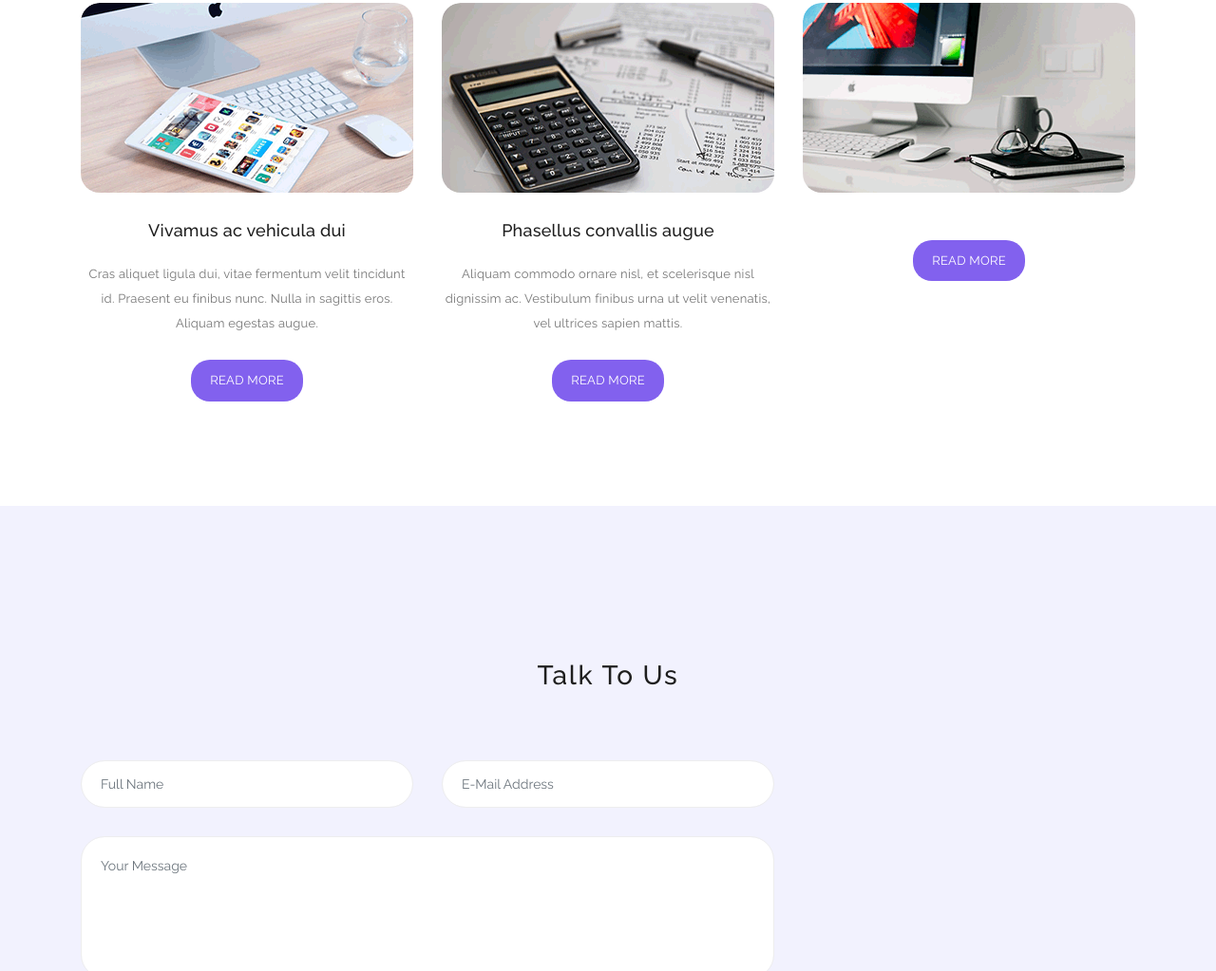
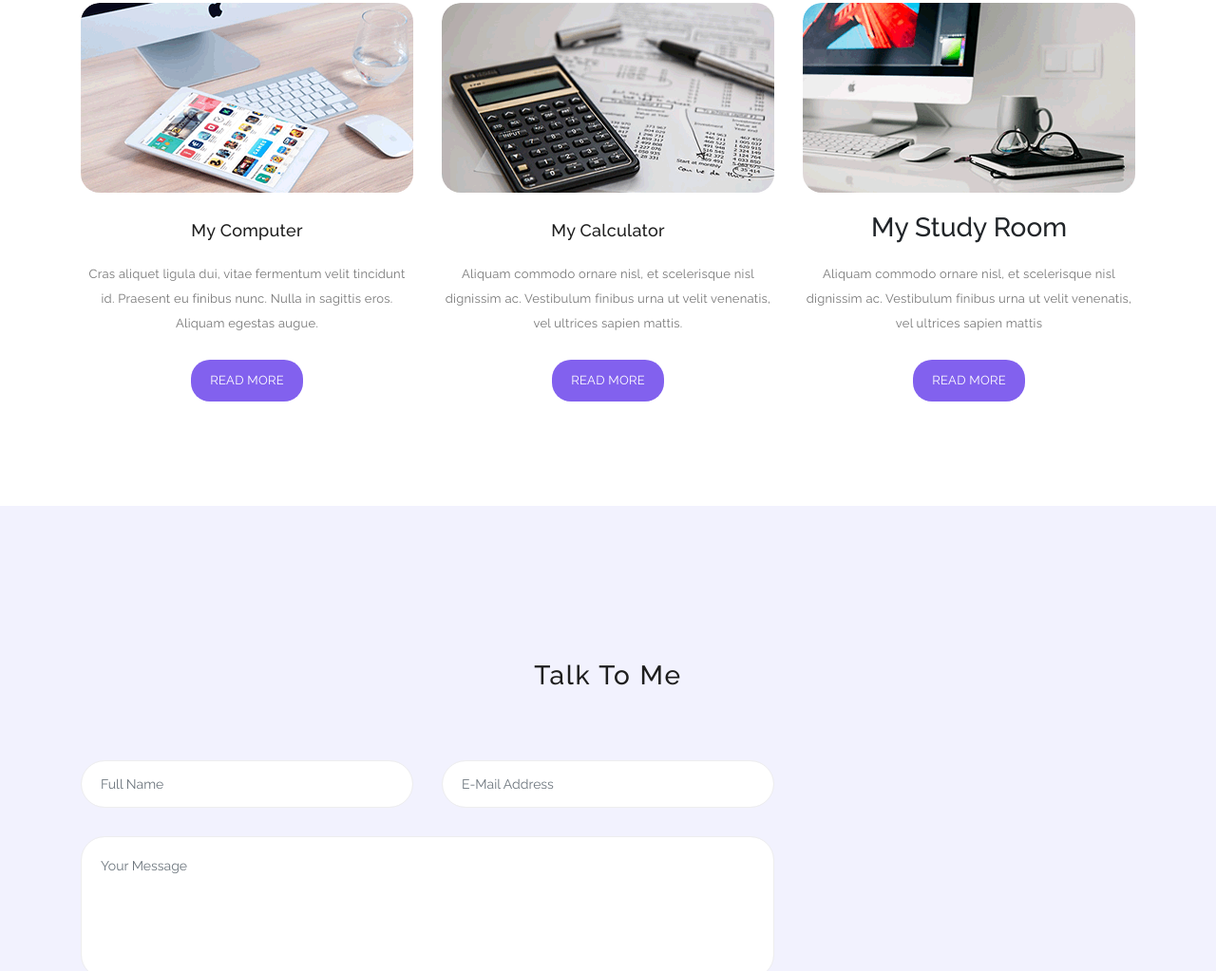
Before and after one commit to Emon-khan187/Robiul-Sunny-Emon, a plain HTML site: page index.html in a window 1280 px wide. Shown: the part 2185-3208 px from the top of the page at 95% size. Drawn offline with Linux system fonts and the light colour scheme.

Commit message:
Update index.html

```diff
--- a/index.html
+++ b/index.html
@@ -256,7 +256,7 @@ https://templatemo.com/tm-535-softy-pinko
                         </div>
                         <div class="blog-content">
                             <h3>
-                                <a href="#">Vivamus ac vehicula dui</a>
+                                <a href="#">My Computer</a>
                             </h3>
                             <div class="text">
                                Cras aliquet ligula dui, vitae fermentum velit tincidunt id. Praesent eu finibus nunc. Nulla in sagittis eros. Aliquam egestas augue.
@@ -272,7 +272,7 @@ https://templatemo.com/tm-535-softy-pinko
                         </div>
                         <div class="blog-content">
                             <h3>
-                                <a href="#">Phasellus convallis augue</a>
+                                <a href="#">My Calculator</a>
                             </h3>
                             <div class="text">
                                 Aliquam commodo ornare nisl, et scelerisque nisl dignissim ac. Vestibulum finibus urna ut velit venenatis, vel ultrices sapien mattis.
@@ -288,10 +288,10 @@ https://templatemo.com/tm-535-softy-pinko
                         </div>
                         <div class="blog-content">
                             <h3>
-
+                               My Study Room
                             </h3>
                             <div class="text">
-
+                               Aliquam commodo ornare nisl, et scelerisque nisl dignissim ac. Vestibulum finibus urna ut velit venenatis, vel ultrices sapien mattis
                             </div>
                             <a href="#" class="main-button">Read More</a>
                         </div>
@@ -309,7 +309,7 @@ https://templatemo.com/tm-535-softy-pinko
             <div class="row">
                 <div class="col-lg-12">
                     <div class="center-heading">
-                        <h2 class="section-title">Talk To Us</h2>
+                        <h2 class="section-title">Talk To Me</h2>
                     </div>
                 </div>
                 <div class="offset-lg-3 col-lg-6">
```
